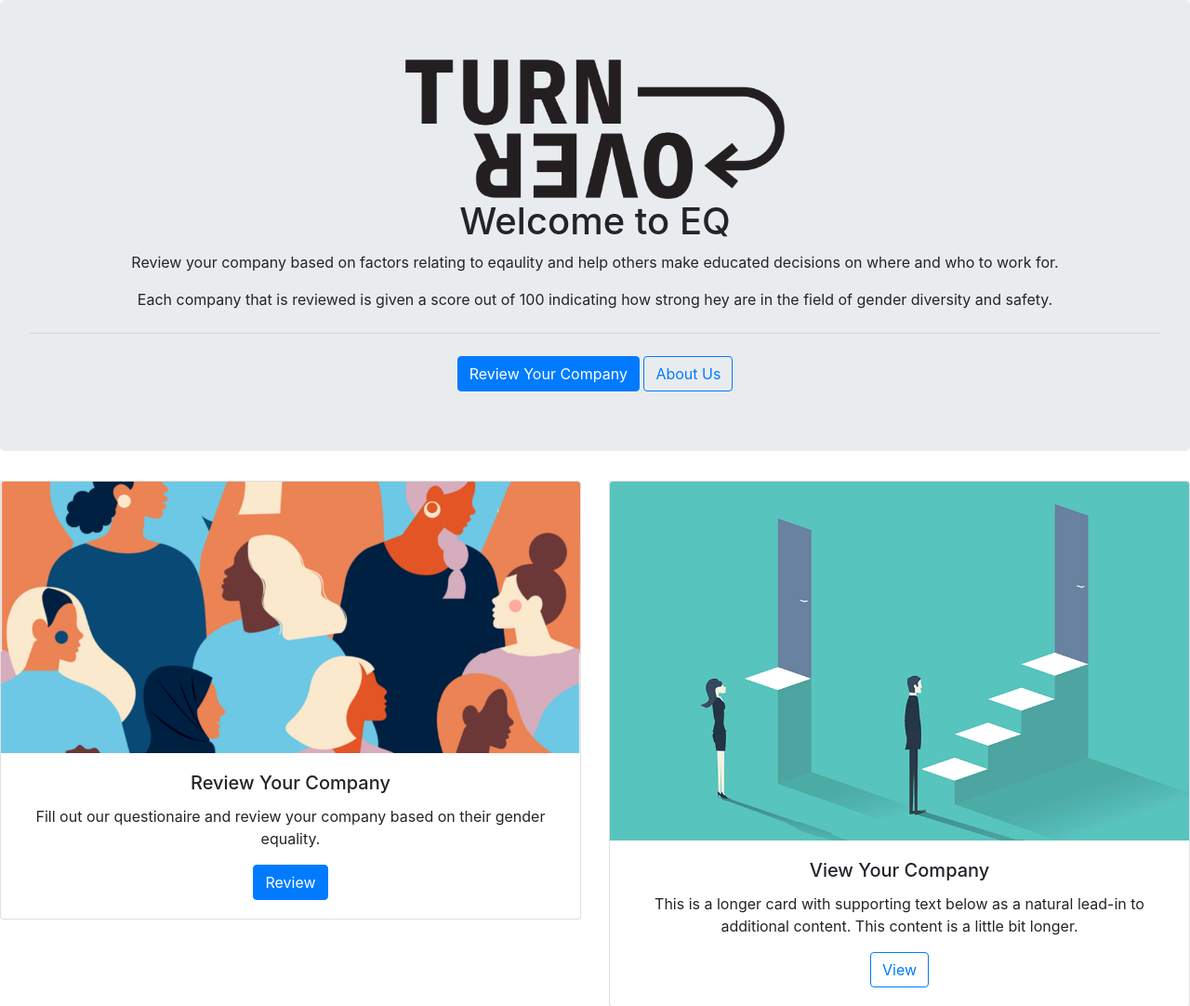
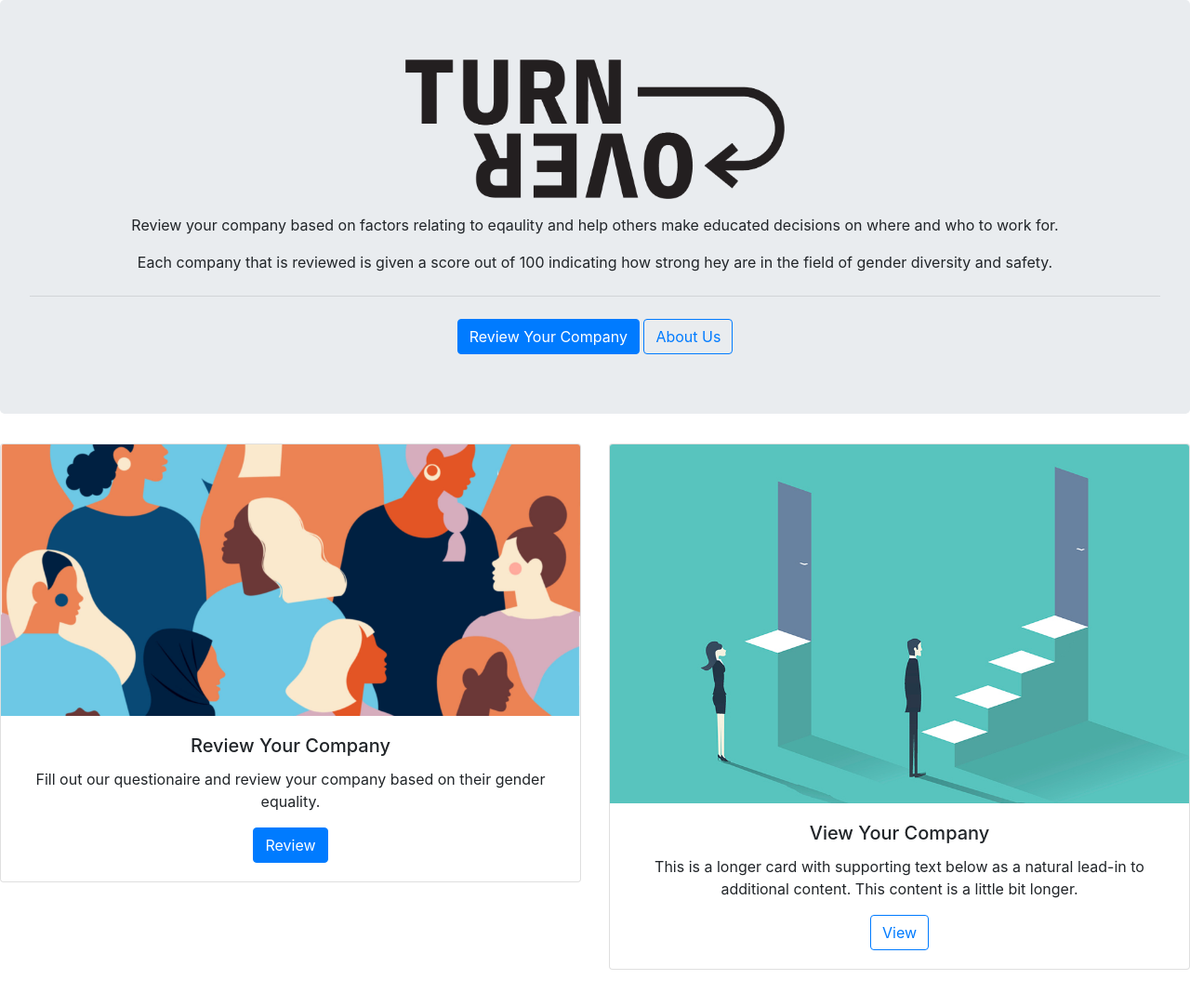
Before and after one commit to Nick-jw/RMIT-Hackathon-2022, a Django app: page /hackathon/ in a window 1280 px wide. Shown: the part 106-1188 px from the top of the page at 93% size. Run offline with Django 4.2, Linux system fonts and the light colour scheme.

Commit message:
Homepage and linking update

```diff
--- a/hackathon/templates/index.html
+++ b/hackathon/templates/index.html
@@ -45,12 +45,12 @@
                 <img src="{% static 'turnover_logo.png' %}" height="150"></img>
             </div>
             <div>
-                <h1>Welcome to EQ</h1>
+                <p>     </p>
                 <p>Review your company based on factors relating to eqaulity and help others make educated decisions on where and who to work for.</p>
                 <p>Each company that is reviewed is given a score out of 100 indicating how strong hey are in the field of gender diversity and safety.</p>
                 <hr class="my-4">
                 <button class="btn btn-primary">Review Your Company</button>
-                <button class="btn btn-outline-primary" href = "{% url 'about_us' %}">About Us</button>
+                <a class="btn btn-outline-primary" href = "{% url 'about_us' %}">About Us</a>
             </div>
         </div>
     </body>
--- a/hackathon/urls.py
+++ b/hackathon/urls.py
@@ -5,5 +5,6 @@ from . import views
 urlpatterns = [
     path('', views.index, name='index'),
     path('user_form/', views.user_form, name='user_form'),
-    path('company/', views.company, name='company')
+    path('company/', views.company, name='company'),
+    path('about_us/', views.about_us, name='about_us')
 ]
--- a/hackathon/views.py
+++ b/hackathon/views.py
@@ -10,6 +10,10 @@ from django.http import HttpResponse
 
 def index(request):
     template = loader.get_template('index.html')
+    return HttpResponse(template.render())
+
+def about_us(request):
+    template = loader.get_template('about_us.html')
     return HttpResponse(template.render())
 
 def user_form(request):
```
